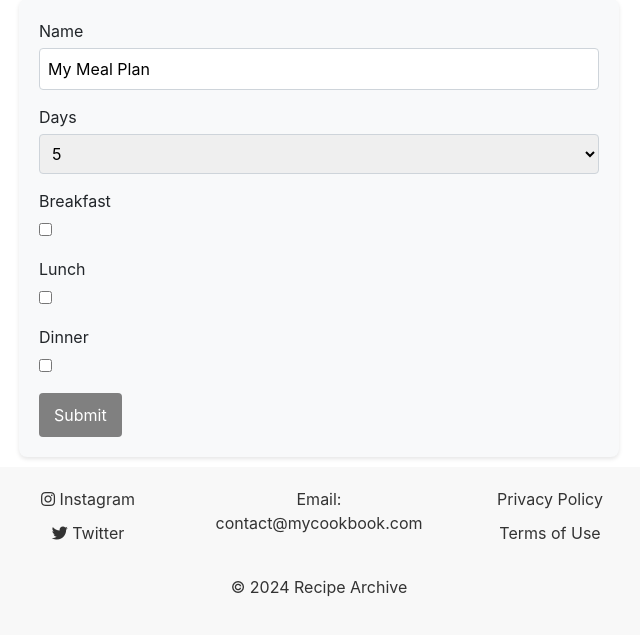
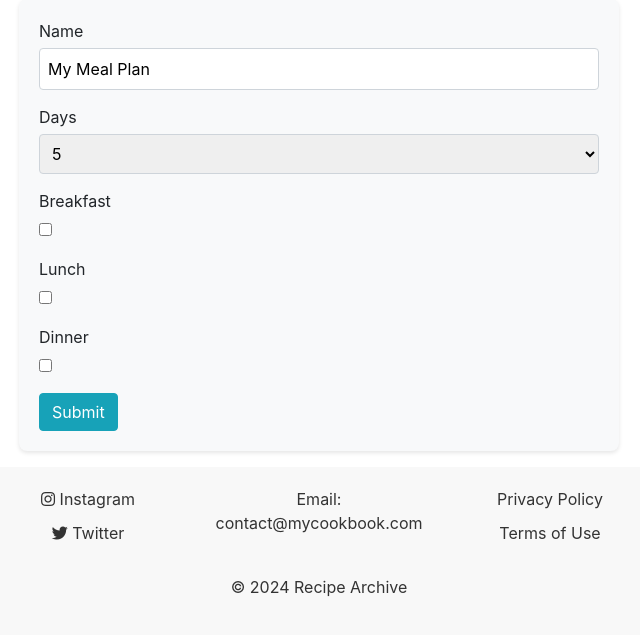
Before and after one commit to mchughbrian/RecipeProject, a Django app: page /create-mealplan/ in a window 1280 px wide. Shown: the part 165-800 px from the top of the page, without its empty margins (321-961 px from the left). Run offline with Django 4.2, Linux system fonts and the light colour scheme; the visitor is signed in with stand-in values (Sample User, id 1); some libraries are stand-ins or nearby versions.

Commit message:
Fixed more button colors

```diff
--- a/templates/recipes/create_meal_plan.html
+++ b/templates/recipes/create_meal_plan.html
@@ -16,7 +16,7 @@
             </div>
         {% endfor %}
 
-        <button type="submit" class="btn btn-custom">Submit</button>
+        <button type="submit" class="btn btn-info">Submit</button>
     </form>
 </div>
 {% endblock %}
--- a/templates/recipes/create_mealday.html
+++ b/templates/recipes/create_mealday.html
@@ -16,7 +16,7 @@
             </div>
         {% endfor %}
 
-        <button type="submit" class="btn btn-custom">Submit</button>
+        <button type="submit" class="btn btn-info">Submit</button>
     </form>
 </div>
 {% endblock %}
--- a/templates/recipes/create_mealplan.html
+++ b/templates/recipes/create_mealplan.html
@@ -17,7 +17,7 @@
                 {% endfor %}
             </div>
         {% endfor %}
-        <button type="submit" class="btn btn-custom">Submit</button>
+        <button type="submit" class="btn btn-info">Submit</button>
     </form>
 </div>
     <style>
```
